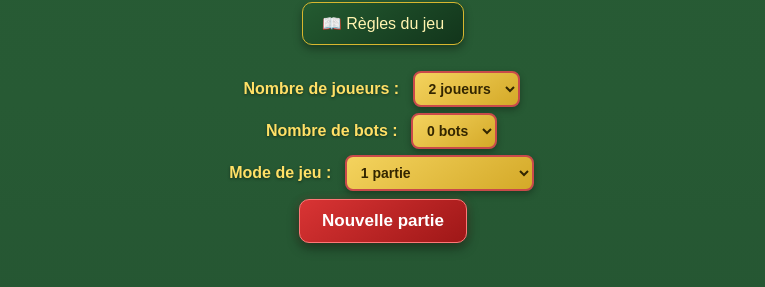
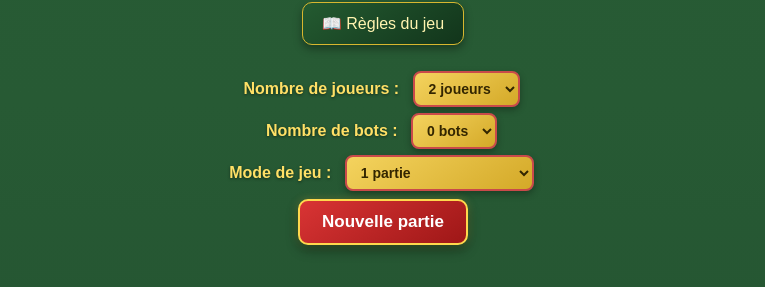
Before and after one commit to loured12/Atoumoulin, a plain HTML site: page index.html in a window 1280 px wide. Shown: the part 299-586 px from the top of the page, without its empty margins (257-1022 px from the left). Drawn offline with Linux system fonts and the light colour scheme.

Commit message:
Update style.css

```diff
--- a/style.css
+++ b/style.css
@@ -439,13 +439,13 @@ label {
 
   color: white;
 
-  border: 1px solid #ff7777;
+  border: 2px solid #ffd84d;
 
   border-radius: 10px;
 
   box-shadow:
     0 5px 12px rgba(0, 0, 0, 0.4),
-    0 0 8px rgba(255, 50, 50, 0.15);
+    0 0 8px rgba(255, 216, 77, 0.25);
 }
 
 #nouvellePartie:hover {
@@ -455,11 +455,13 @@ label {
     #b91e1e
   );
 
+  border-color: #ffe477;
+
   transform: translateY(-2px);
 
   box-shadow:
     0 8px 16px rgba(0, 0, 0, 0.45),
-    0 0 12px rgba(255, 60, 60, 0.25);
+    0 0 12px rgba(255, 216, 77, 0.35);
 }
 
 /* =========================
```
